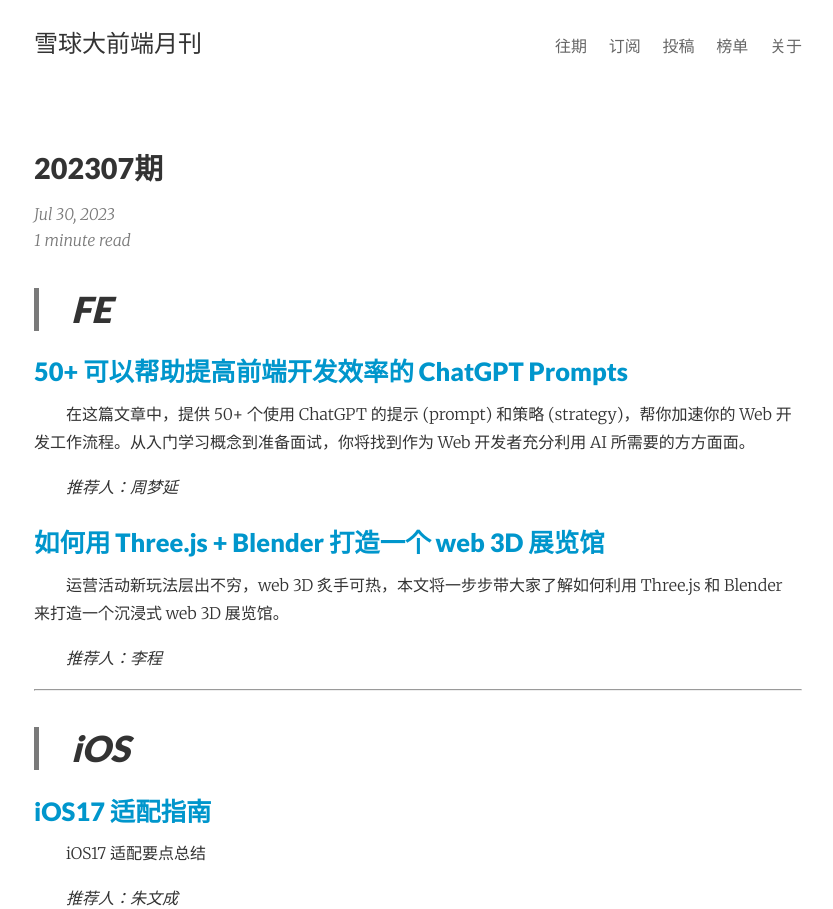
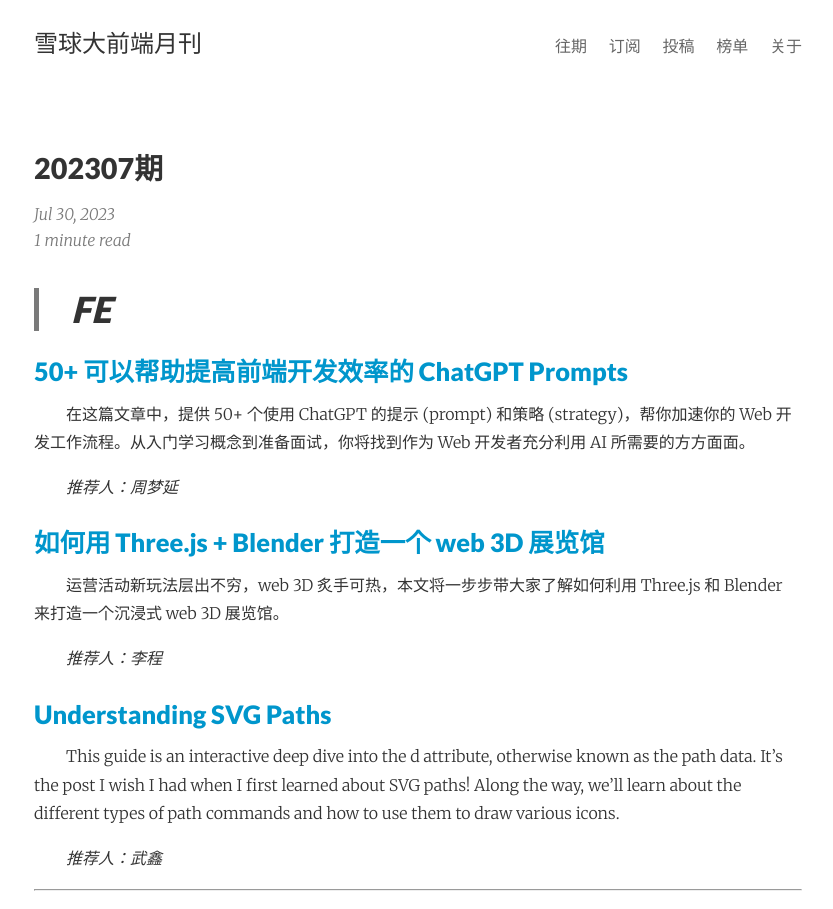
Before and after one commit to yoocky/monthly, a Jekyll site: the page built from _posts/2023-07-01-202307期.md, in a window 1280 px wide. Shown: the top 909 px of the page, without its empty margins (222-1055 px from the left). Built offline with Jekyll 4.4.1, drawn with Linux system fonts in a browser that asks for light colours; nearby versions of some CDN libraries; grey boxes are pictures that could not be loaded.

Commit message:
feat: add posts

```diff
--- a/_posts/2023-07-01-202307期.md
+++ b/_posts/2023-07-01-202307期.md
@@ -20,6 +20,12 @@ _推荐人：周梦延_
 
 _推荐人：李程_
 
+#### [Understanding SVG Paths](https://www.nan.fyi/svg-paths)
+
+This guide is an interactive deep dive into the d attribute, otherwise known as the path data. It's the post I wish I had when I first learned about SVG paths! Along the way, we'll learn about the different types of path commands and how to use them to draw various icons.
+
+_推荐人：武鑫_
+
 ---
 
 > ### iOS
```
